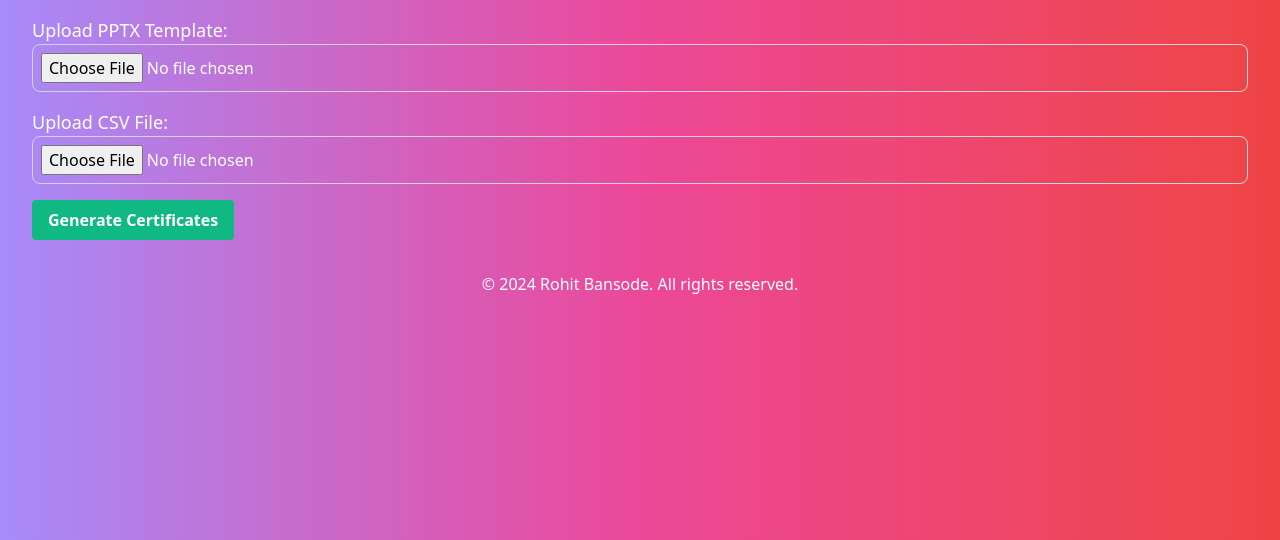
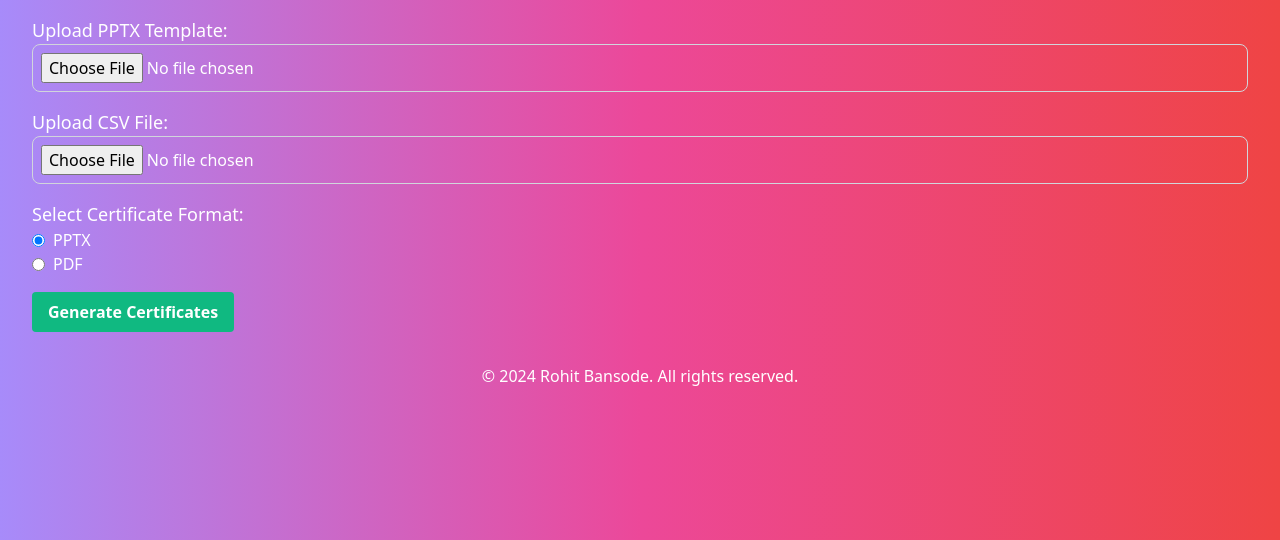
Before and after one commit to Rohitb0304/Certificate-Generator, a Flask app: page / in a window 1280 px wide. Shown: the part 260-800 px from the top of the page. Run offline with Flask 3, Linux system fonts and the light colour scheme.

Commit message:
Update index.html

```diff
--- a/templates/index.html
+++ b/templates/index.html
@@ -50,16 +50,45 @@
                 <input class="border border-gray-300 p-2 rounded-lg w-full" type="file" name="csv_file" accept=".csv" required>
             </div>
 
+            <div class="mb-4">
+                <label class="block text-lg">Select Certificate Format:</label>
+                <div class="flex items-center">
+                    <input type="radio" name="generation_type" value="pptx" id="pptx" checked>
+                    <label for="pptx" class="ml-2">PPTX</label>
+                </div>
+                <div class="flex items-center">
+                    <input type="radio" name="generation_type" value="pdf" id="pdf">
+                    <label for="pdf" class="ml-2">PDF</label>
+                </div>
+            </div>
+
+            <p id="estimated-time" class="text-white mb-4"></p>
+
             <button type="submit" class="bg-green-500 hover:bg-green-700 text-white font-bold py-2 px-4 rounded">
                 Generate Certificates
             </button>
         </form>
 
         <div class="loading flex items-center justify-center mt-4">
-            <div class="w-full bg-gray-200 rounded-full">
-                <div id="progress-bar" class="bg-blue-600 text-xs font-medium text-blue-100 text-center p-0.5 leading-none rounded-full" style="width: 0%">0%</div>
+            <div class="loader animate-spin h-10 w-10 border-t-4 border-b-4 border-white rounded-full"></div>
+            <span class="ml-4">Generating certificates...</span>
+        </div>
+
+        <div id="progress-bar-container" class="mt-4 hidden">
+            <p id="current-student" class="text-white"></p>
+            <div class="relative pt-1">
+                <div class="flex mb-2 items-center justify-between">
+                    <div>
+                        <span id="progress-text" class="text-xs font-semibold inline-block text-teal-600 uppercase py-1 px-2 rounded-full"></span>
+                    </div>
+                    <div>
+                        <span id="progress-percentage" class="text-xs font-semibold inline-block text-teal-600 uppercase py-1 px-2 rounded-full"></span>
+                    </div>
+                </div>
+                <div class="flex h-2 bg-gray-200">
+                    <div id="progress-bar" class="bg-teal-600 h-full" style="width: 0%;"></div>
+                </div>
             </div>
-            <p id="current-student" class="mt-4 text-white text-lg"></p>
         </div>
 
         <div class="copyright mt-8 text-center">
@@ -70,26 +99,44 @@
     <script>
         function showLoading() {
             document.querySelector('.loading').style.display = 'flex';
-            // Start polling the progress
+            document.getElementById('progress-bar-container').classList.remove('hidden');
+            checkEstimatedTime();
             pollProgress();
         }
 
+        function checkEstimatedTime() {
+            const fileInput = document.querySelector('input[type="file"][name="csv_file"]');
+            const csvFile = fileInput.files[0];
+
+            if (csvFile) {
+                const reader = new FileReader();
+                reader.onload = function(e) {
+                    const text = e.target.result;
+                    const lines = text.split('\n');
+                    const numberOfRows = lines.length - 1; // Exclude header
+                    const generationType = document.querySelector('input[name="generation_type"]:checked').value;
+                    const estimatedTime = generationType === 'pdf' ? numberOfRows * 2 : 0; // 2 seconds per PDF
+                    document.getElementById('estimated-time').innerText = `Estimated time: ${estimatedTime} seconds`;
+                };
+                reader.readAsText(csvFile);
+            }
+        }
+
         function pollProgress() {
-            const interval = setInterval(() => {
-                fetch('/progress')
-                    .then(response => response.json())
-                    .then(data => {
-                        const progress = (data.completed / data.total) * 100;
-                        document.getElementById('progress-bar').style.width = progress + '%';
-                        document.getElementById('progress-bar').textContent = Math.round(progress) + '%';
-                        document.getElementById('current-student').textContent = 'Generating for: ' + data.current_name;
+            setInterval(async () => {
+                const response = await fetch('/progress');
+                const progressData = await response.json();
+                updateProgress(progressData);
+            }, 1000);
+        }
 
-                        // Stop polling when completed
-                        if (data.completed === data.total) {
-                            clearInterval(interval);
-                        }
-                    });
-            }, 1000);  // Poll every second
+        function updateProgress(progressData) {
+            const { total, completed, current_name } = progressData;
+            const percentage = (completed / total) * 100;
+            document.getElementById('current-student').innerText = `Generating certificate for: ${current_name}`;
+            document.getElementById('progress-text').innerText = `${completed} of ${total} completed`;
+            document.getElementById('progress-percentage').innerText = `${percentage.toFixed(2)}%`;
+            document.getElementById('progress-bar').style.width = `${percentage}%`;
         }
     </script>
 </body>
```
